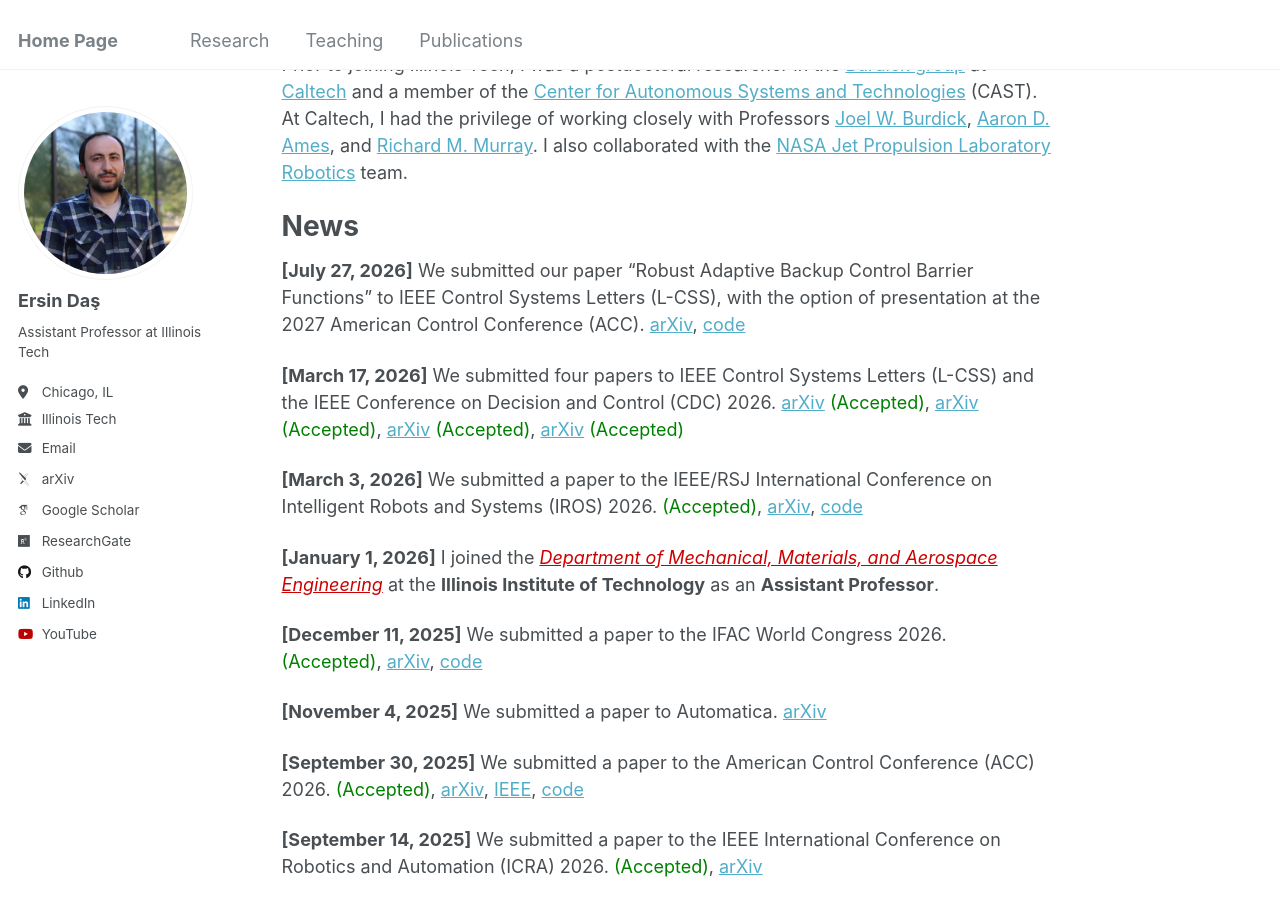
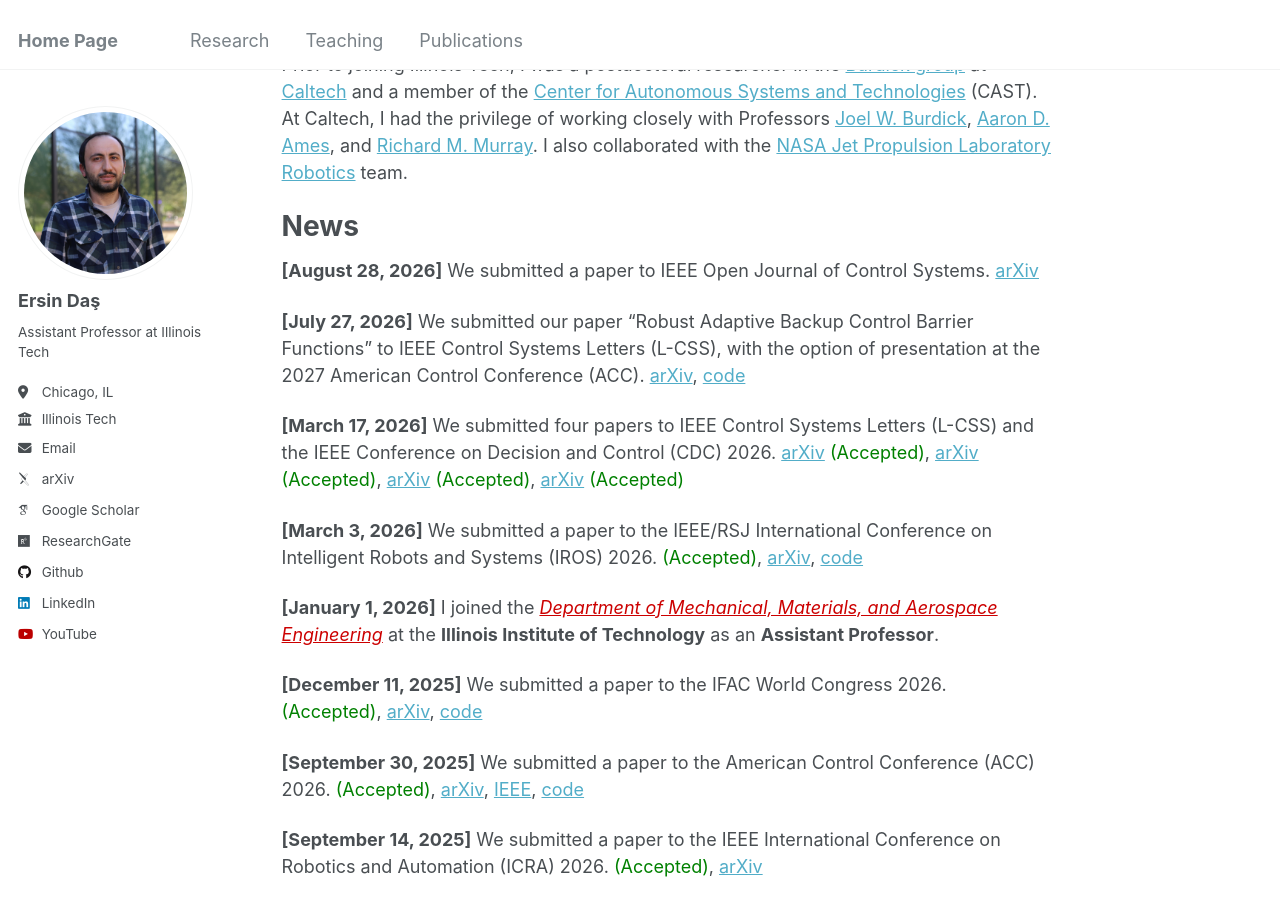
Before and after one commit to ersindas/ersindas.github.io, a Jekyll site: the page built from _pages/about.md, in a window 1280 px wide and 900 px high, scrolled down 328 px. Built offline with Jekyll 4.4.1, drawn with Linux system fonts in a browser that asks for light colours; some web fonts are replaced.

Commit message:
Add news entry for August 2026 paper submission
Added news entry for paper submission to IEEE Open Journal of Control Systems.

```diff
--- a/_pages/about.md
+++ b/_pages/about.md
@@ -18,6 +18,8 @@ Prior to joining Illinois Tech, I was a postdoctoral researcher in the [Burdick
 
 News
 ======
+**[August 28, 2026]** We submitted a paper to IEEE Open Journal of Control Systems. [arXiv](https://arxiv.org/pdf/2503.15734)
+
 **[July 27, 2026]** We submitted our paper “Robust Adaptive Backup Control Barrier Functions” to IEEE Control Systems Letters (L-CSS), with the option of presentation at the 2027 American Control Conference (ACC). [arXiv](https://arxiv.org/pdf/2607.20842), [code](https://github.com/ersindas/abCBFs)
 
 **[March 17, 2026]** We submitted four papers to IEEE Control Systems Letters (L-CSS) and the IEEE Conference on Decision and Control (CDC) 2026. [arXiv](https://arxiv.org/pdf/2603.24566) <span style="color:green;">(Accepted)</span>, [arXiv](https://arxiv.org/pdf/2603.17097) <span style="color:green;">(Accepted)</span>, [arXiv](https://arxiv.org/pdf/2603.18450) <span style="color:green;">(Accepted)</span>,  [arXiv](https://arxiv.org/pdf/2604.08831) <span style="color:green;">(Accepted)</span>
@@ -27,8 +29,6 @@ News
 **[January 1, 2026]** I joined the <em><a href="https://www.iit.edu/mmae" style="color:#CC0000; text-decoration: underline;">Department of Mechanical, Materials, and Aerospace Engineering</a></em> at the <strong>Illinois Institute of Technology</strong> as an <strong>Assistant Professor</strong>.
 
 **[December 11, 2025]** We submitted a paper to the IFAC World Congress 2026. <span style="color:green;">(Accepted)</span>, [arXiv](https://arxiv.org/pdf/2512.10118), [code](https://github.com/ersindas/Quadrotor_CBF)
-
-**[November 4, 2025]** We submitted a paper to Automatica. [arXiv](https://arxiv.org/pdf/2503.15734)
 
 **[September 30, 2025]** We submitted a paper to the American Control Conference (ACC) 2026. <span style="color:green;">(Accepted)</span>, [arXiv](https://arxiv.org/pdf/2510.05436), [IEEE](https://ieeexplore.ieee.org/document/11615348), [code](https://github.com/davidvwijk/OI-CBF)
 
```
